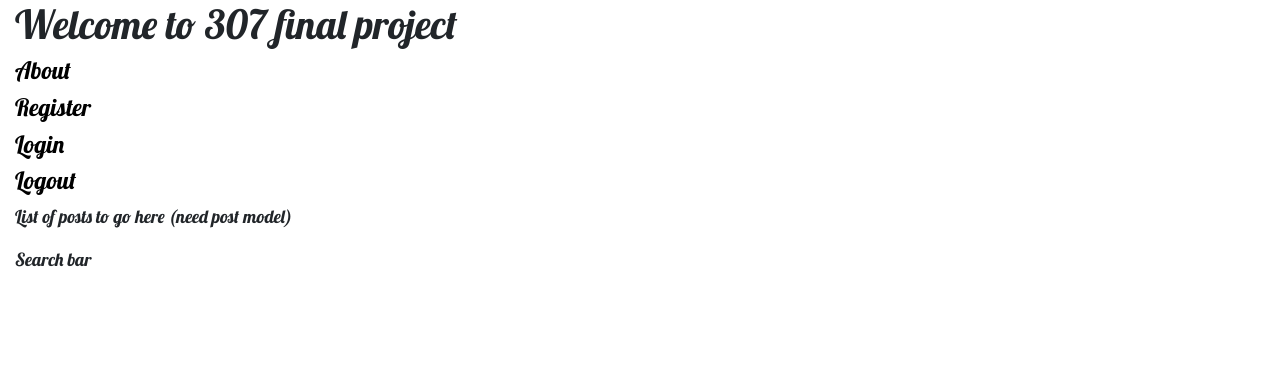
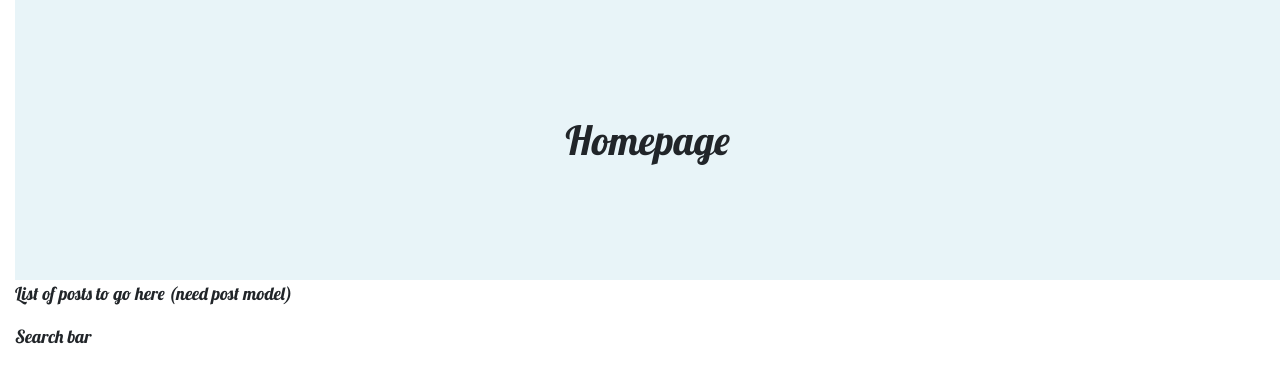
Before and after one commit to serahzaveri/307Project, a Django app: page /account/ in a window 1280 px wide. Shown: the part 66-449 px from the top of the page. Run offline with Django 3.2, Linux system fonts and the light colour scheme; some libraries are stand-ins or nearby versions.

Commit message:
Update home.html to load new ui and css

```diff
--- a/mainsite/templates/home.html
+++ b/mainsite/templates/home.html
@@ -1,13 +1,15 @@
 {% extends 'base.html' %}
+{% load static %}
 {% block content %}
 
-
-<h1> Welcome to 307 final project </h1>
-<h4><a href="about">About</a></h4>
-<h4><a href="signup">Register</a></h4>
-<h4><a href="login">Login</a></h4>
-<h4><a href="logout">Logout</a></h4>
+<div class="header-area">
+	<div class="text-center">
+		<h1 class="header-words">Homepage</h1>
+	</div>
+</div>
+<link href="{% static 'css/base_styles.css' %}" rel="stylesheet">
+<body>
 <p>List of posts to go here (need post model)</p>
 <p>Search bar</p>
-
+</body>
 {% endblock %}
```
